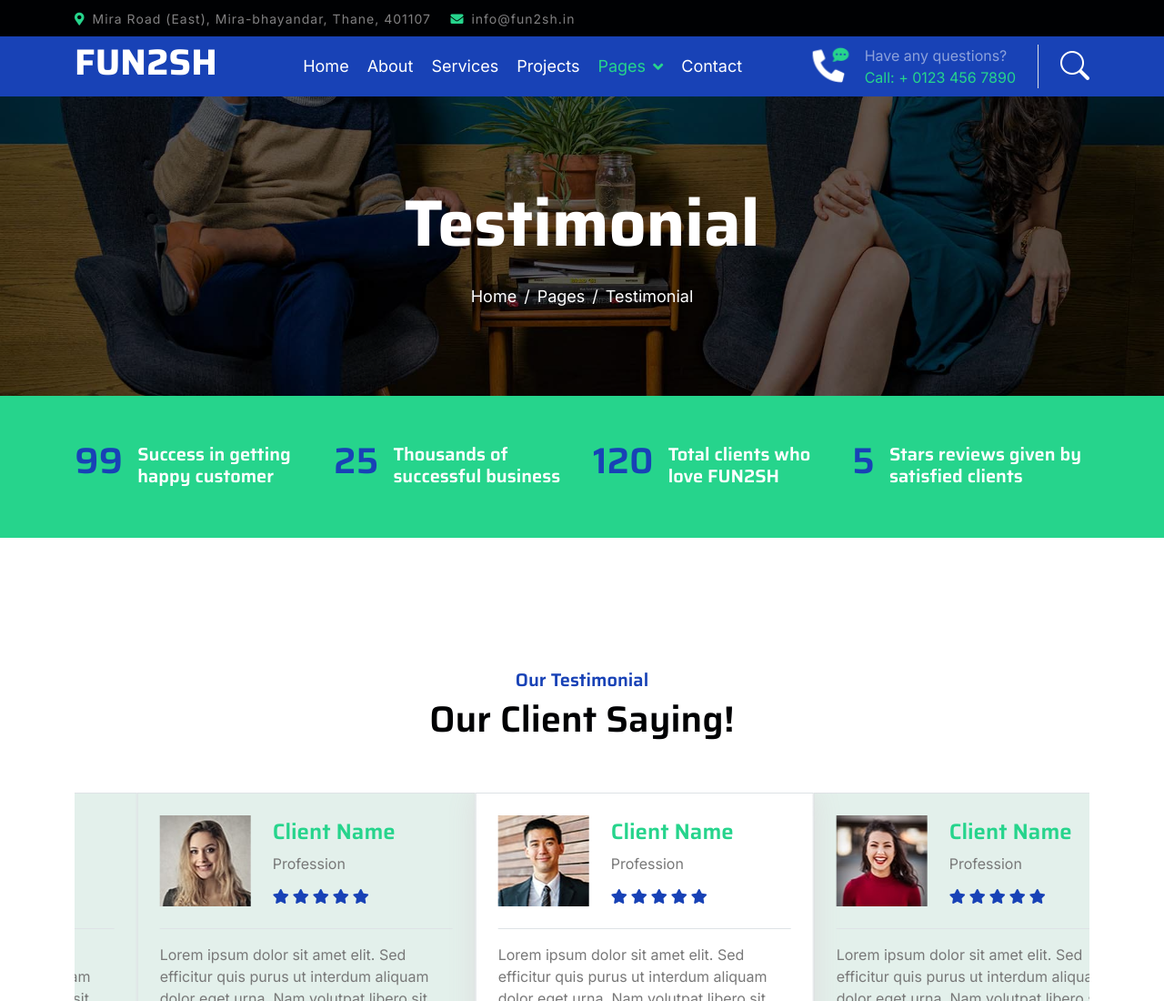
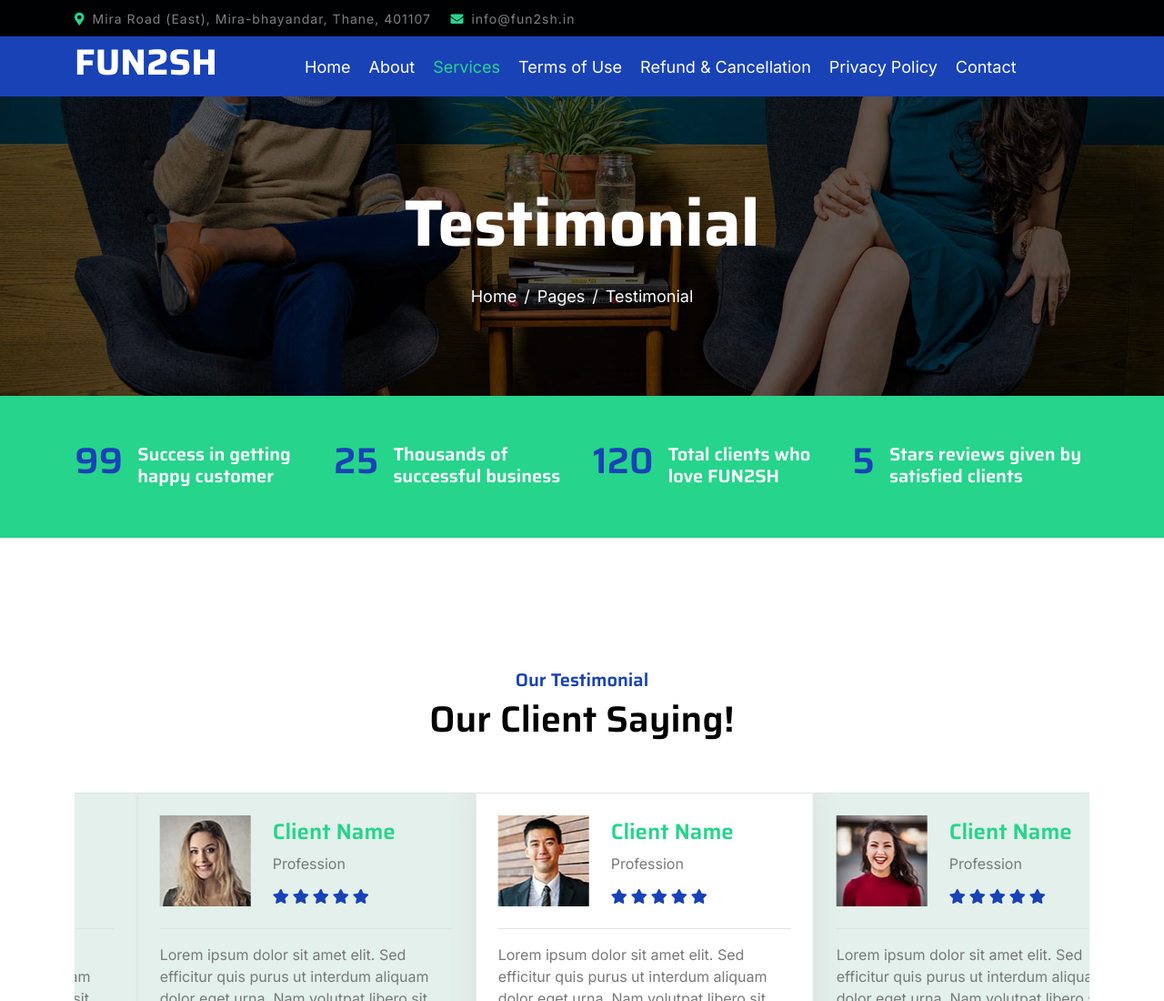
Before and after one commit to Ohom1/fun2sh, a plain HTML site: page testimonial.html in a window 1280 px wide. Shown: the top 1100 px of the page at 91% size. Drawn offline with nearby package versions, Linux system fonts and the light colour scheme.

Commit message:
Update testimonial.html

```diff
--- a/testimonial.html
+++ b/testimonial.html
@@ -3,7 +3,7 @@
 
     <head>
         <meta charset="utf-8">
-        <title>FUN2SH - IT Solutions Website Template</title>
+        <title>FUN2SH Enterprise</title>
         <meta content="width=device-width, initial-scale=1.0" name="viewport">
         <meta content="" name="keywords">
         <meta content="" name="description">
@@ -60,7 +60,7 @@
         <div class="container">
             <nav class="navbar navbar-dark navbar-expand-lg py-0">
                 <a href="index.html" class="navbar-brand">
-                        <h1 class="text-white fw-bold d-block">FUN2SH<span class="text-secondary"></span> </h1>
+                    <h1 class="text-white fw-bold">FUN2SH<span class="text-secondary"> </span></h1>
                 </a>
                 <button type="button" class="navbar-toggler me-0" data-bs-toggle="collapse" data-bs-target="#navbarCollapse">
                     <span class="navbar-toggler-icon"></span>
@@ -69,35 +69,11 @@
                     <div class="navbar-nav ms-auto mx-xl-auto p-0">
                         <a href="index.html" class="nav-item nav-link">Home</a>
                         <a href="about.html" class="nav-item nav-link">About</a>
-                            <a href="service.html" class="nav-item nav-link">Services</a>
-                            <a href="project.html" class="nav-item nav-link">Projects</a>
-                            <div class="nav-item dropdown">
-                                <a href="#" class="nav-link dropdown-toggle active" data-bs-toggle="dropdown">Pages</a>
-                                <div class="dropdown-menu rounded">
-                                    <a href="blog.html" class="dropdown-item">Our Blog</a>
-                                    <a href="team.html" class="dropdown-item">Our Team</a>
-                                    <a href="testimonial.html" class="dropdown-item active">Testimonial</a>
-                                    <a href="404.html" class="dropdown-item">404 Page</a>
-                                </div>
-                            </div>
+                        <a href="service.html" class="nav-item nav-link active">Services</a>
+                        <a href="terms-of-use.html" class="nav-item nav-link">Terms of Use</a>
+                        <a href="refund-cancellation.html" class="nav-item nav-link">Refund & Cancellation</a>
+                        <a href="privacy-policy.html" class="nav-item nav-link">Privacy Policy</a>
                         <a href="contact.html" class="nav-item nav-link">Contact</a>
-                        </div>
-                    </div>
-                    <div class="d-none d-xl-flex flex-shirink-0">
-                        <div id="phone-tada" class="d-flex align-items-center justify-content-center me-4">
-                            <a href="" class="position-relative animated tada infinite">
-                                <i class="fa fa-phone-alt text-white fa-2x"></i>
-                                <div class="position-absolute" style="top: -7px; left: 20px;">
-                                    <span><i class="fa fa-comment-dots text-secondary"></i></span>
-                                </div>
-                            </a>
-                        </div>
-                        <div class="d-flex flex-column pe-4 border-end">
-                            <span class="text-white-50">Have any questions?</span>
-                            <span class="text-secondary">Call: + 0123 456 7890</span>
-                        </div>
-                        <div class="d-flex align-items-center justify-content-center ms-4 ">
-                            <a href="#"><i class="bi bi-search text-white fa-2x"></i> </a>
                     </div>
                 </div>
             </nav>
@@ -296,7 +272,7 @@
                         <div class="text-white mt-4 d-flex flex-column contact-link">
                             <a href="#" class="pb-3 text-light border-bottom border-primary"><i class="fas fa-map-marker-alt text-secondary me-2"></i>Mira Road (East), Mira-bhayandar, Thane, 401107</a>
                             <!--<a href="tel:+1234567890" class="py-3 text-light border-bottom border-primary"><i class="fas fa-phone-alt text-secondary me-2"></i>+1 (234) 567-890</a>-->
-                            <a href="mailto:info@example.com" class="py-3 text-light border-bottom border-primary"><i class="fas fa-envelope text-secondary me-2"></i>info@fun2sh.in</a>
+                            <a href="mailto:info@fun2sh.in" class="py-3 text-light border-bottom border-primary"><i class="fas fa-envelope text-secondary me-2"></i>info@fun2sh.in</a>
                         </div>
                     </div>
                 </div>
```
Lines whose indentation alone changed are shown as unchanged.
